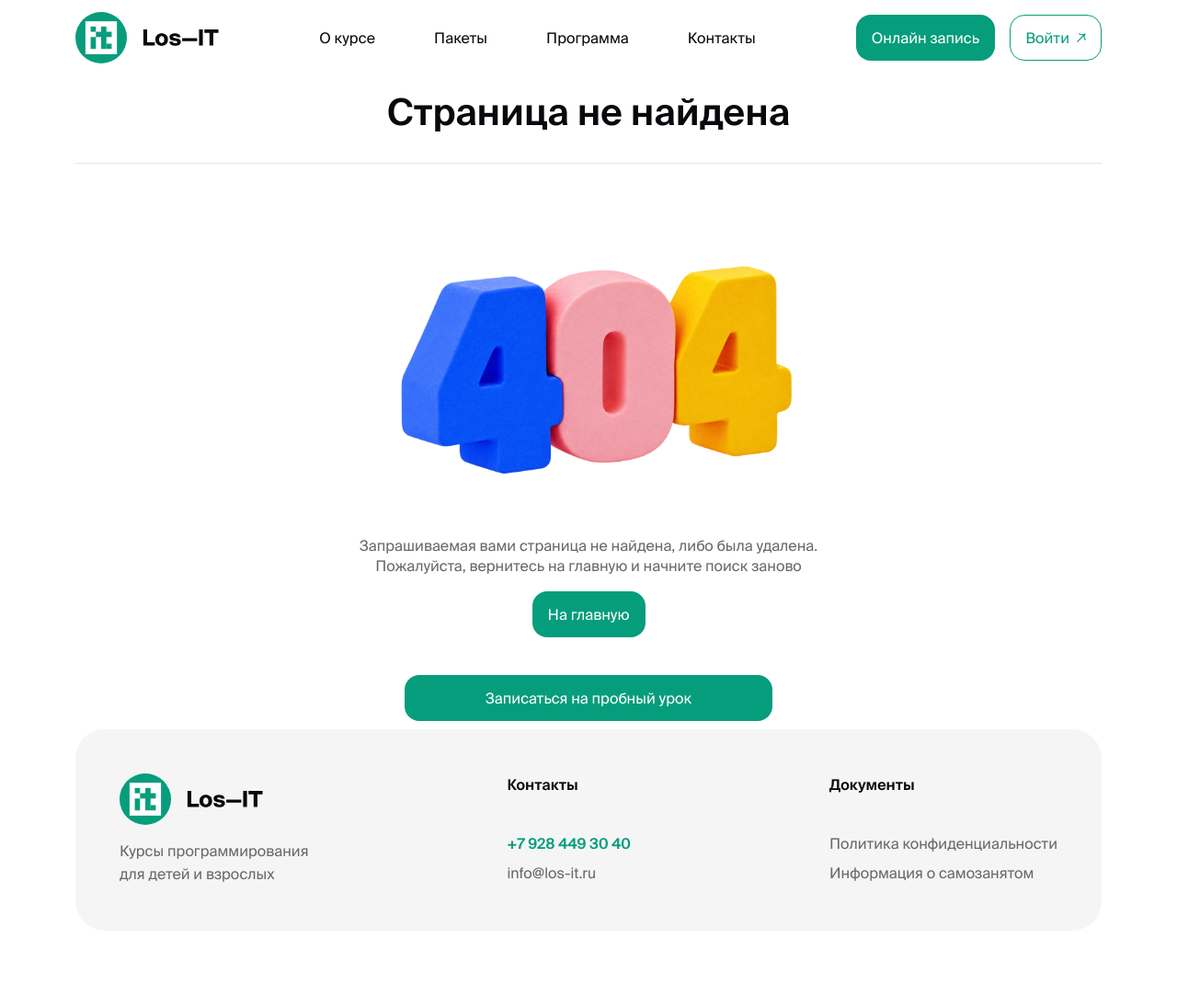
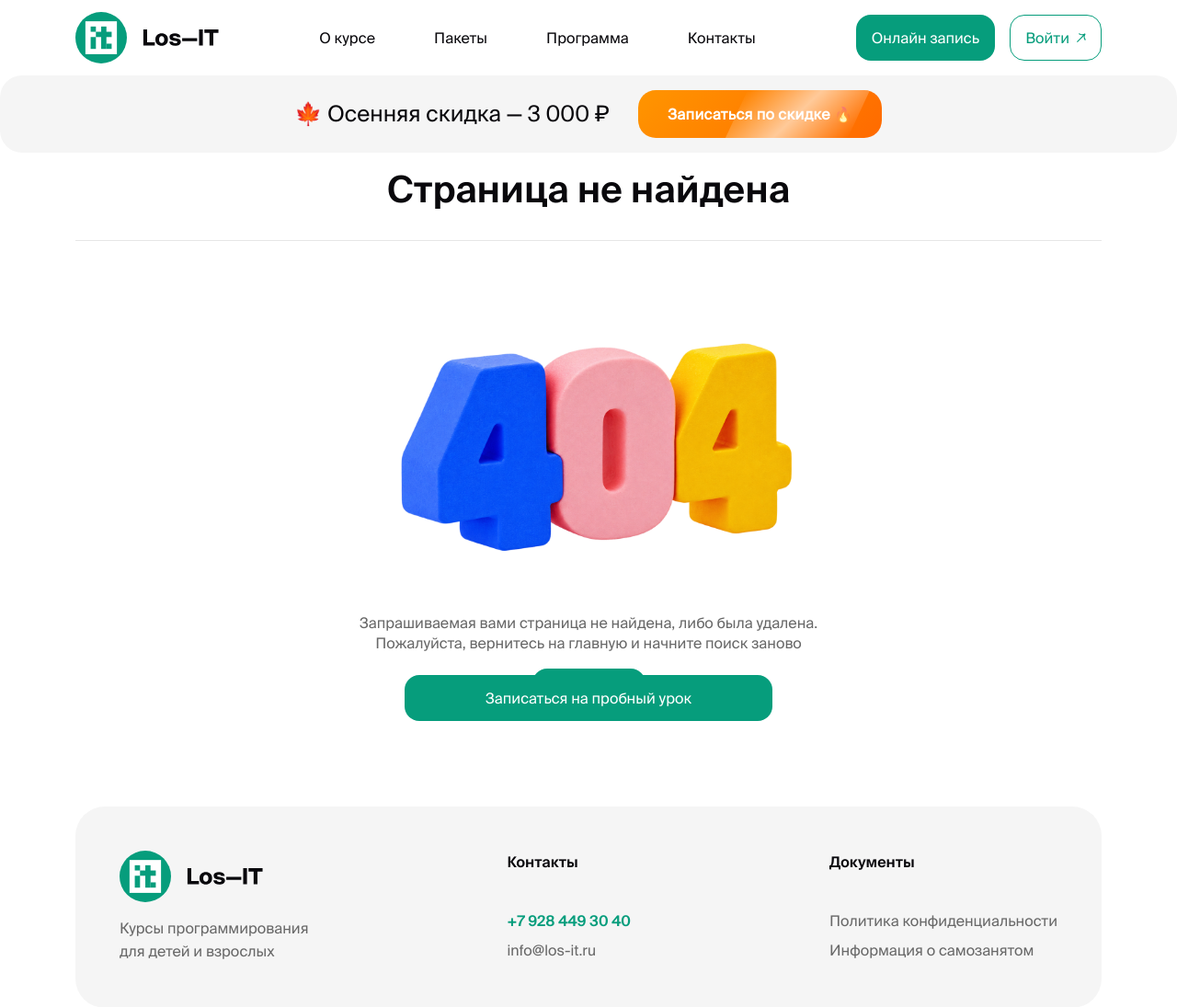
Before and after one commit to Uk-Kirya/losit_landing, a Python web app: template app/templates/404.html in a window 1280 px wide. Shown: the top 1095 px of the page at 92% size. Before the commit the page ends 959 px from the top, so only its background shows below. Run offline with Jinja, Linux system fonts and the light colour scheme; the template is opened without the code that fills it, so the values that code supplies are empty.

Commit message:
Added banner

```diff
--- a/app/static/css/style.css
+++ b/app/static/css/style.css
@@ -32,6 +32,7 @@
     --ligth-gray: #F5F5F5;
     --table-row-1: #F9F9F9;
     --table-row-2: #F0F0F0;
+    --accent-color: #7C069D;
 }
 
 body {
@@ -68,6 +69,126 @@
 img {
     max-width: 100% !important;
     border: 0 !important;
+}
+
+.banner {
+    background: var(--ligth-gray);
+    display: flex;
+    align-items: center;
+    justify-content: center;
+    padding: 1rem;
+    color: var(--black);
+    font-size: 1.5rem;
+    border-radius: 1.5rem;
+    gap: 2rem;
+}
+
+.banner p {
+    margin: 0;
+}
+
+.btn-attention {
+  /* Базовая форма */
+  display: inline-flex;
+  align-items: center;
+  justify-content: center;
+  gap: 8px;
+  padding: 14px 32px;
+  border: none;
+  border-radius: 1.2rem;
+  cursor: pointer;
+    transition: .3s all !important;
+
+  /* Оранжевый градиент */
+  background: linear-gradient(135deg, #ff9500 0%, #ff6a00 100%);
+  color: #fff;
+  font-size: 16px;
+  font-weight: 700;
+  letter-spacing: 0.3px;
+  text-decoration: none;
+
+  /* Тень + свечение */
+  box-shadow:
+    0 6px 20px rgba(255, 106, 0, 0.45),
+    0 2px 6px rgba(0, 0, 0, 0.15);
+
+  position: relative;
+  overflow: hidden;
+
+  /* Запуск анимаций */
+  animation: btn-pulse 2s infinite, btn-wiggle 4s infinite;
+}
+
+/* Пульсация свечения */
+@keyframes btn-pulse {
+  0% {
+    box-shadow:
+      0 6px 20px rgba(255, 106, 0, 0.45),
+      0 0 0 0 rgba(255, 106, 0, 0.55);
+  }
+  70% {
+    box-shadow:
+      0 6px 20px rgba(255, 106, 0, 0.45),
+      0 0 0 16px rgba(255, 106, 0, 0);
+  }
+  100% {
+    box-shadow:
+      0 6px 20px rgba(255, 106, 0, 0.45),
+      0 0 0 0 rgba(255, 106, 0, 0);
+  }
+}
+
+/* Лёгкое покачивание для привлечения взгляда */
+@keyframes btn-wiggle {
+  0%, 90%, 100% { transform: rotate(0deg); }
+  93% { transform: rotate(-2deg); }
+  96% { transform: rotate(2deg); }
+}
+
+/* Блик, пробегающий по кнопке */
+.btn-attention::before {
+  content: "";
+  position: absolute;
+  top: 0;
+  left: -75%;
+  width: 50%;
+  height: 100%;
+  background: linear-gradient(
+    120deg,
+    transparent,
+    rgba(255, 255, 255, 0.6),
+    transparent
+  );
+  transform: skewX(-25deg);
+  animation: btn-shine 3s infinite;
+}
+
+@keyframes btn-shine {
+  0% { left: -75%; }
+  60% { left: 125%; }
+  100% { left: 125%; }
+}
+
+/* Ховер — усиление */
+.btn-attention:hover {
+  transform: translateY(-2px) scale(1.03);
+  box-shadow:
+    0 10px 28px rgba(255, 106, 0, 0.6),
+    0 4px 10px rgba(0, 0, 0, 0.2);
+  animation-play-state: paused;
+}
+
+/* Активное нажатие */
+.btn-attention:active {
+  transform: translateY(0) scale(0.98);
+}
+
+/* Уважение к пользователю: отключаем анимации */
+@media (prefers-reduced-motion: reduce) {
+  .btn-attention,
+  .btn-attention::before {
+    animation: none;
+  }
 }
 
 header {
@@ -1437,6 +1558,11 @@
 }
 
 @media (max-width: 576px) {
+    .banner {
+        flex-direction: column;
+        gap: 1rem;
+    }
+
     header .col {
         gap: 0;
     }
--- a/app/templates/404.html
+++ b/app/templates/404.html
@@ -49,6 +49,15 @@
     </header>
 
     <main>
+
+        <!-- Баннер со скидкой -->
+        <div class="banner">
+            <p>🍁 Осенняя скидка — 3 000 ₽</p>
+            <button class="btn-attention" data-bs-toggle="modal" data-bs-target="#application">
+                Записаться по скидке 🔥
+            </button>
+        </div>
+
         <div class="container">
             <div class="row">
                 <div class="col inner__header text-center">
```
Also changed, not shown: app/templates/500.html (+9 -0 lines), app/templates/about.html (+9 -0 lines), app/templates/index.html (+13 -2 lines), app/templates/policy.html (+9 -0 lines), app/templates/programm.html (+9 -0 lines), app/templates/success.html (+9 -0 lines).
